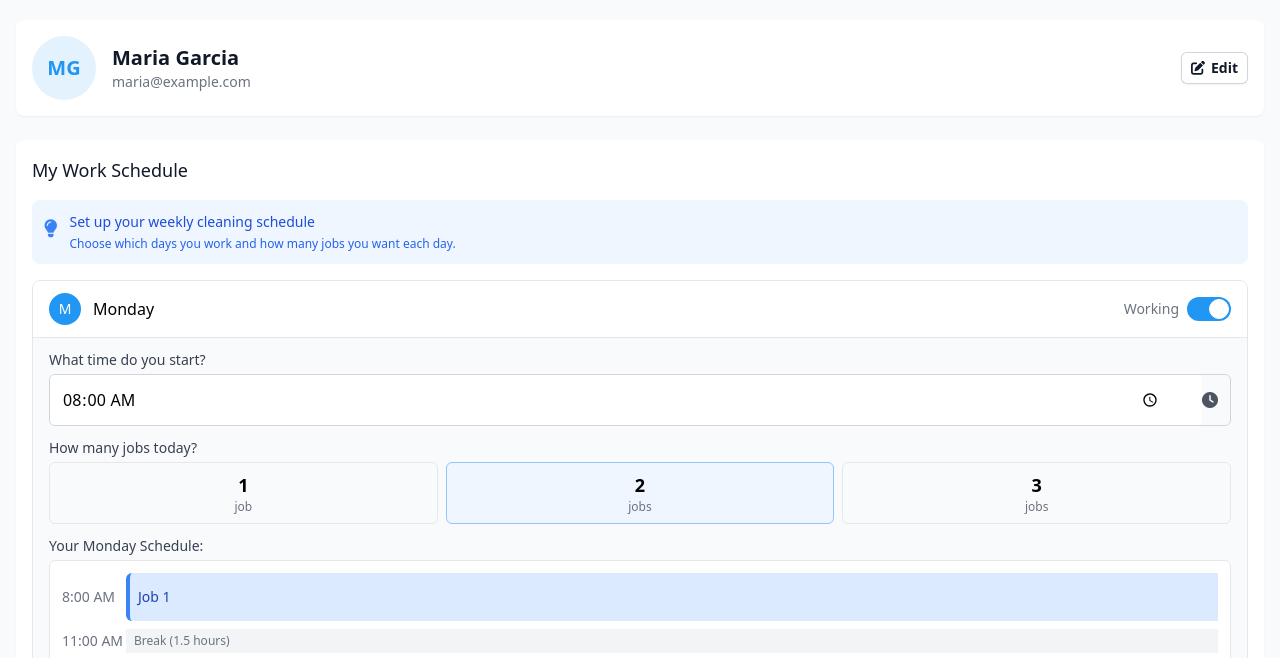
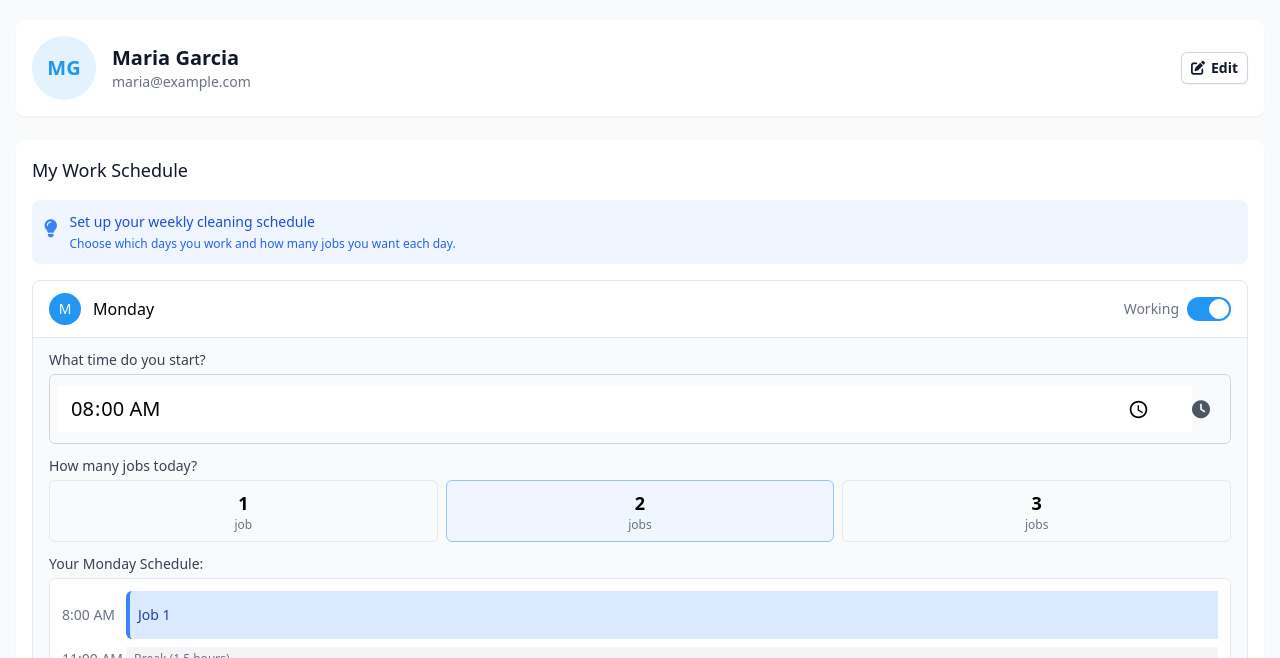
Before and after one commit to MajoTommy/housekeeper-app-dev, a website: page public/settings/settings.html in a window 1280 px wide. Shown: the part 65-723 px from the top of the page. Drawn offline with nearby package versions, Linux system fonts and the light colour scheme.

Commit message:
Enhance Monday start time input in settings
- Improved the user interface for the start time input by adding a click-to-focus feature, enhancing accessibility.
- Updated the styling of the input field and clock icon for better visual consistency and usability.
- Increased the font size of the input text for improved readability.

```diff
--- a/public/settings/settings.html
+++ b/public/settings/settings.html
@@ -89,14 +89,13 @@
                         <div class="px-4 py-3 border-t bg-gray-50" data-day-settings="monday">
                             <div class="mb-3">
                                 <label class="block text-sm font-medium text-gray-700 mb-1">What time do you start?</label>
-                                <div class="relative">
-                                    <!-- Native time input with large tap target -->
-                                    <div class="flex overflow-hidden rounded-md border border-gray-300 focus-within:border-primary focus-within:ring-1 focus-within:ring-primary">
-                                        <div class="flex-grow">
-                                            <input type="time" class="block w-full border-none text-base py-3 pl-3 pr-10 focus:outline-none" data-start-time="monday" value="08:00" step="300">
+                                <div class="relative" onclick="document.querySelector('[data-start-time=\'monday\']').focus()">
+                                    <div class="flex overflow-hidden rounded-md border border-gray-300 focus-within:border-primary focus-within:ring-1 focus-within:ring-primary p-2">
+                                        <div class="flex-grow flex items-center min-h-[52px]">
+                                            <input type="time" class="block w-full border-none text-xl py-2 pl-3 pr-10 focus:outline-none" data-start-time="monday" value="08:00" step="300">
                                         </div>
                                         <div class="flex items-center pr-3 text-gray-600">
-                                            <i class="fas fa-clock"></i>
+                                            <i class="fas fa-clock text-lg"></i>
                                         </div>
                                     </div>
                                 </div>
```
